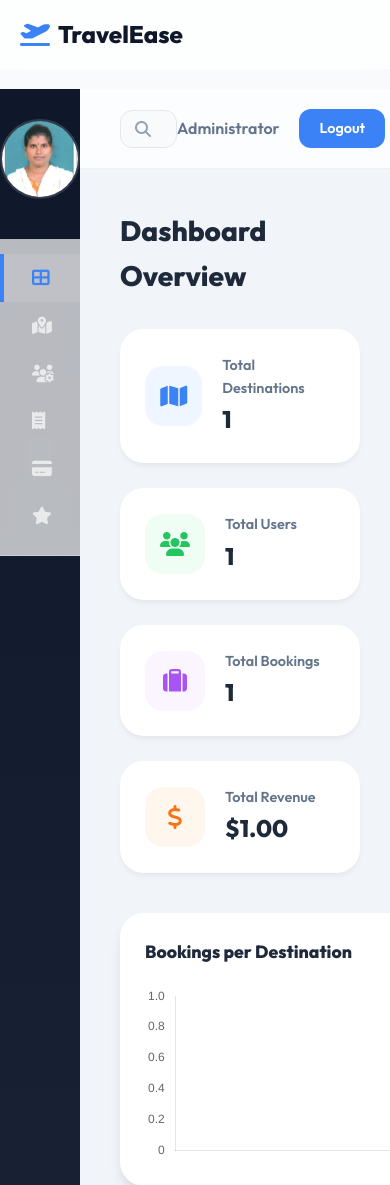
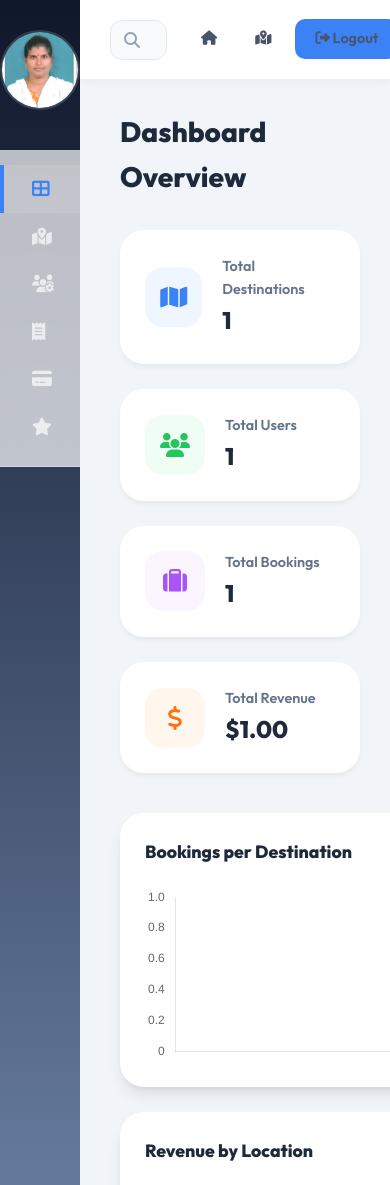
Before and after one commit to Soundaryam94-dev/Travel_website, a Flask app: template templates/dashboard.html in a window 390 px wide; the page is wider, and only the part inside the window is pictured. Shown: the top 1185 px of that part. Run offline with Flask 3, Linux system fonts and the light colour scheme; the visitor is signed in with stand-in values (Sample User, id 1); the template is opened without the code that fills it: most values are stand-ins (such as "Sample title", 1, 10 or a date in 2020); grey boxes marked "Sample" are stand-in pictures.

Commit message:
fixed layout and navbar issues

```diff
--- a/static/css/style.css
+++ b/static/css/style.css
@@ -62,6 +62,7 @@ nav {
     display: flex;
     gap: 25px;
     list-style: none;
+    margin-left: auto;
 }
 
 .nav-links a {
@@ -138,10 +139,26 @@ nav {
 }
 
 /* Utils */
-.text-center { text-align: center; }
-.text-right { text-align: right; }
-.flex-end { display: flex; justify-content: flex-end; align-items: center; gap: 10px; }
-.flex-between { display: flex; justify-content: space-between; align-items: center; }
+.text-center {
+    text-align: center;
+}
+
+.text-right {
+    text-align: right;
+}
+
+.flex-end {
+    display: flex;
+    justify-content: flex-end;
+    align-items: center;
+    gap: 10px;
+}
+
+.flex-between {
+    display: flex;
+    justify-content: space-between;
+    align-items: center;
+}
 
 /* Cards */
 .grid {
@@ -390,25 +407,34 @@ th {
 }
 
 @keyframes modalSlide {
-    from { transform: scale(0.9); opacity: 0; }
-    to { transform: scale(1); opacity: 1; }
+    from {
+        transform: scale(0.9);
+        opacity: 0;
+    }
+
+    to {
+        transform: scale(1);
+        opacity: 1;
+    }
 }
 
 /* --- Admin Panel Redesign (SaaS Dashboard) --- */
 
 .admin-layout {
     display: flex;
-    min-height: 100vh;
+    height: 100vh;
+    overflow: hidden;
     background: #f1f5f9;
 }
 
 .admin-sidebar {
     width: 250px;
     flex: 0 0 250px;
-    background: linear-gradient(180deg, var(--primary) 0%, #1e293b 100%);
+    background: linear-gradient(180deg, var(--primary) 0%, #98b4e1 100%);
     color: white;
-    position: sticky;
+    position: fixed;
     top: 0;
+    left: 0;
     height: 100vh;
     padding: 30px 0;
     z-index: 1000;
@@ -431,7 +457,7 @@ th {
 
 .sidebar-link {
     padding: 15px 30px;
-    color: rgba(255,255,255,0.7);
+    color: rgba(255, 255, 255, 0.7);
     text-decoration: none;
     display: flex;
     align-items: center;
@@ -448,12 +474,12 @@ th {
 }
 
 .sidebar-link:hover {
-    background: rgba(255,255,255,0.05);
+    background: rgba(255, 255, 255, 0.05);
     color: white;
 }
 
 .sidebar-link.active {
-    background: rgba(255,255,255,0.1);
+    background: rgba(255, 255, 255, 0.1);
     color: var(--secondary);
     border-left-color: var(--secondary);
 }
@@ -463,25 +489,36 @@ th {
     display: flex;
     flex-direction: column;
     min-width: 0;
+    margin-left: 250px;
+    margin-top: 80px;
+    overflow-y: auto;
+    height: calc(100vh - 80px);
 }
 
 .admin-top-bar {
     height: 80px;
-    background: rgba(255,255,255,0.8);
+    background: rgba(255, 255, 255, 0.95);
     backdrop-filter: blur(10px);
     display: flex;
     align-items: center;
     justify-content: space-between;
-    padding: 0 40px;
-    position: sticky;
+    padding: 0 30px;
+    position: fixed;
     top: 0;
+    left: 250px;
+    width: calc(100% - 250px);
     z-index: 900;
-    border-bottom: 1px solid rgba(0,0,0,0.05);
+    border-bottom: 1px solid rgba(0, 0, 0, 0.07);
+    gap: 20px;
+    box-shadow: 0 2px 8px rgba(0, 0, 0, 0.04);
 }
 
 .top-bar-search {
     position: relative;
-    width: 300px;
+    flex: 1;
+    max-width: 400px;
+    display: flex;
+    align-items: center;
 }
 
 .top-bar-search input {
@@ -491,18 +528,50 @@ th {
     border: 1px solid #e2e8f0;
     border-radius: 12px;
     font-size: 0.9rem;
+    font-family: inherit;
+    transition: border-color 0.3s ease, box-shadow 0.3s ease;
+}
+
+.top-bar-search input:focus {
+    outline: none;
+    border-color: var(--secondary);
+    box-shadow: 0 0 0 3px rgba(59, 130, 246, 0.1);
 }
 
 .top-bar-search i {
     position: absolute;
-    left: 15px;
+    left: 14px;
     top: 50%;
     transform: translateY(-50%);
     color: #94a3b8;
+    pointer-events: none;
 }
 
 .admin-main {
-    padding: 40px;
+    padding: 30px 40px;
+}
+
+/* Top Bar Right Nav */
+.top-bar-nav {
+    display: flex;
+    align-items: center;
+    gap: 10px;
+    flex-shrink: 0;
+}
+
+.top-bar-nav a {
+    text-decoration: none;
+    color: #475569;
+    font-weight: 600;
+    font-size: 0.9rem;
+    padding: 8px 14px;
+    border-radius: 10px;
+    transition: background 0.2s ease, color 0.2s ease;
+}
+
+.top-bar-nav a:hover {
+    background: #f1f5f9;
+    color: var(--secondary);
 }
 
 /* Stats Cards */
@@ -517,7 +586,7 @@ th {
     background: white;
     padding: 25px;
     border-radius: 24px;
-    box-shadow: 0 4px 6px -1px rgba(0,0,0,0.05), 0 2px 4px -1px rgba(0,0,0,0.02);
+    box-shadow: 0 4px 6px -1px rgba(0, 0, 0, 0.05), 0 2px 4px -1px rgba(0, 0, 0, 0.02);
     display: flex;
     align-items: center;
     gap: 20px;
@@ -538,10 +607,25 @@ th {
     font-size: 1.5rem;
 }
 
-.icon-blue { background: #eff6ff; color: #3b82f6; }
-.icon-green { background: #f0fdf4; color: #22c55e; }
-.icon-purple { background: #faf5ff; color: #a855f7; }
-.icon-orange { background: #fff7ed; color: #f97316; }
+.icon-blue {
+    background: #eff6ff;
+    color: #3b82f6;
+}
+
+.icon-green {
+    background: #f0fdf4;
+    color: #22c55e;
+}
+
+.icon-purple {
+    background: #faf5ff;
+    color: #a855f7;
+}
+
+.icon-orange {
+    background: #fff7ed;
+    color: #f97316;
+}
 
 .stat-label {
     color: #64748b;
@@ -602,13 +686,49 @@ th {
 }
 
 @keyframes fadeIn {
-    from { opacity: 0; transform: translateY(10px); }
-    to { opacity: 1; transform: translateY(0); }
+    from {
+        opacity: 0;
+        transform: translateY(10px);
+    }
+
+    to {
+        opacity: 1;
+        transform: translateY(0);
+    }
 }
+
 /* Responsive fixes */
 @media (max-width: 1024px) {
-    .admin-sidebar { width: 80px; flex: 0 0 80px; }
-    .sidebar-link span, .sidebar-brand span { display: none; }
-    .sidebar-link { padding: 15px 0; justify-content: center; }
-    .sidebar-brand { justify-content: center; padding: 0 0 40px 0; }
+    .admin-sidebar {
+        width: 80px;
+        flex: 0 0 80px;
+    }
+
+    .admin-top-bar {
+        left: 80px;
+        width: calc(100% - 80px);
+    }
+
+    .admin-content {
+        margin-left: 80px;
+    }
+
+    .sidebar-link span,
+    .sidebar-brand span {
+        display: none;
+    }
+
+    .sidebar-link {
+        padding: 15px 0;
+        justify-content: center;
+    }
+
+    .sidebar-brand {
+        justify-content: center;
+        padding: 0 0 40px 0;
+    }
+
+    .top-bar-nav a span {
+        display: none;
+    }
 }
--- a/templates/base.html
+++ b/templates/base.html
@@ -10,6 +10,7 @@
 </head>
 
 <body>
+    {% block nav %}
     <nav>
         <div class="container nav-content">
             <a href="{{ url_for('index') }}" class="logo">
@@ -29,7 +30,9 @@
             </ul>
         </div>
     </nav>
+    {% endblock %}
 
+    {% block flash_messages %}
     <div class="container" style="margin-top: 20px;">
         {% with messages = get_flashed_messages(with_categories=true) %}
         {% if messages %}
@@ -39,9 +42,11 @@
         {% endif %}
         {% endwith %}
     </div>
+    {% endblock %}
 
     {% block content %}{% endblock %}
 
+    {% block footer %}
     <footer
         style="background: var(--primary); color: white; padding: 60px 0; margin-top: 80px; border-radius: 50px 50px 0 0;">
         <div class="container"
@@ -71,6 +76,7 @@
             &copy; 2026 TravelEase. Created for premium explorers.
         </div>
     </footer>
+    {% endblock %}
 </body>
 
 </html>
--- a/templates/dashboard.html
+++ b/templates/dashboard.html
@@ -1,4 +1,8 @@
 {% extends "base.html" %}
+
+{% block nav %}{% endblock %}
+{% block flash_messages %}{% endblock %}
+{% block footer %}{% endblock %}
 
 {% block content %}
 <div class="admin-layout">
@@ -46,11 +50,13 @@
                 <i class="fas fa-search"></i>
                 <input type="text" id="globalSearch" placeholder="Search anything..." onkeyup="filterTable()">
             </div>
-            <div style="display: flex; align-items: center; gap: 20px;">
-                <span style="font-weight: 600; color: #64748b;">Administrator</span>
-                <a href="{{ url_for('logout') }}" class="btn btn-primary"
-                    style="padding: 8px 20px; font-size: 0.9rem;">Logout</a>
-            </div>
+            <nav class="top-bar-nav">
+                <a href="{{ url_for('index') }}"><i class="fas fa-home"></i> <span>Home</span></a>
+                <a href="{{ url_for('destinations_list') }}"><i class="fas fa-map-marked-alt"></i> <span>Destinations</span></a>
+                <a href="{{ url_for('logout') }}" class="btn btn-primary" style="padding: 8px 20px; font-size: 0.9rem;">
+                    <i class="fas fa-sign-out-alt"></i> Logout
+                </a>
+            </nav>
         </header>
 
         <!-- Main Workspace -->
@@ -514,7 +520,7 @@
     function filterTable() {
         const input = document.getElementById("globalSearch");
         const filter = input.value.toLowerCase();
-        const rows = document.querySelectorAll("#destinationsTable tbody tr");
+        const rows = document.querySelectorAll(".admin-content div");
 
         rows.forEach(row => {
             const text = row.innerText.toLowerCase();
```
